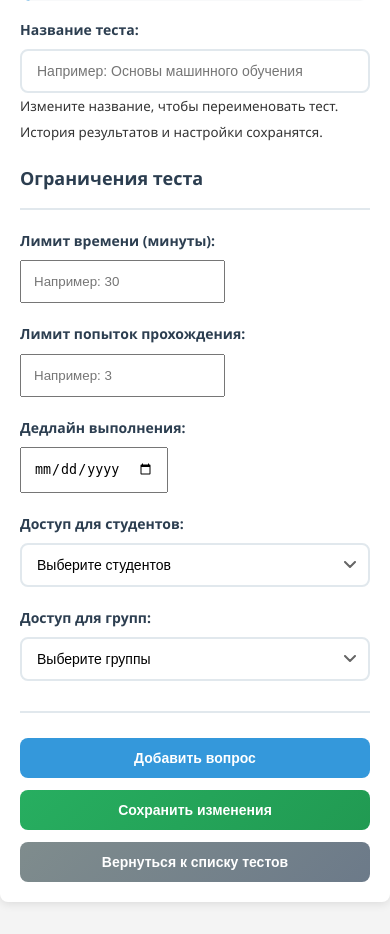
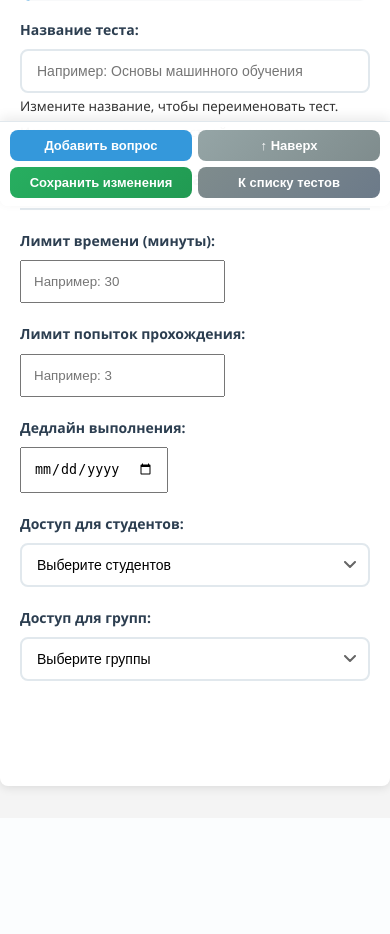
Before and after one commit to AndreyChebulaev/quiz-checker-offline, a Python web app: template templates/edit.html in a window 390 px wide. Shown: the part 638-1572 px from the top of the page. After the commit the page ends 1432 px from the top, so only its background shows below. Run offline with Jinja, Linux system fonts and the light colour scheme; the template is opened without the code that fills it, so the values that code supplies are empty.

Commit message:
Редактор: закреплённая панель сохранения и Ctrl+S
Кнопки «Сохранить», «Добавить вопрос», «Наверх» и «К списку тестов»
закреплены внизу экрана — не нужно прокручивать длинный тест до
конца. Добавлены сохранение по Ctrl+S, индикатор несохранённых
изменений, предупреждение при уходе со страницы с несохранёнными
правками, блокировка кнопки на время сохранения и прокрутка к
только что добавленному вопросу. На телефоне панель — сетка 2×2.

Co-Authored-By: Claude Opus 5.5 <noreply@anthropic.com>
Claude-Session: https://claude.ai/code/session_017DUhrFeuHztkCbrc67a1QE

```diff
--- a/templates/edit.html
+++ b/templates/edit.html
@@ -400,18 +400,59 @@
         {% endfor %}
     </div>
 
-    <div class="actions">
+    <!-- Панель действий закреплена внизу экрана: сохранить можно, не прокручивая до конца теста -->
+    <div class="actions editor-sticky-actions">
+        <span class="editor-save-status" id="save-status" aria-live="polite"></span>
         <button type="button" onclick="addQuestion()">
             Добавить вопрос
         </button>
-        <button type="submit" style="background: linear-gradient(135deg, #27ae60, #219a52);">
+        <button type="button" onclick="window.scrollTo({top: 0, behavior: 'smooth'})"
+                style="background: linear-gradient(135deg, #95a5a6, #7f8c8d);" title="К названию и настройкам теста">
+            ↑ Наверх
+        </button>
+        <button type="submit" id="save-button" style="background: linear-gradient(135deg, #27ae60, #219a52);"
+                title="Сохранить (Ctrl+S)">
             Сохранить изменения
         </button>
         <button type="button" onclick="location.href='/select'" style="background: linear-gradient(135deg, #7f8c8d, #6c7a89);">
-            Вернуться к списку тестов
+            К списку тестов
         </button>
     </div>
 </form>
+
+<style>
+    .container .actions.editor-sticky-actions {
+        position: sticky;
+        bottom: 0;
+        z-index: 50;
+        display: flex;
+        flex-wrap: wrap;
+        align-items: center;
+        justify-content: flex-end;
+        gap: 10px;
+        margin: 20px -2rem -2rem;
+        padding: 12px 2rem;
+        background: rgba(255, 255, 255, 0.97);
+        border-top: 1px solid #e1e8ed;
+        box-shadow: 0 -4px 12px rgba(0, 0, 0, 0.08);
+        border-radius: 0 0 8px 8px;
+    }
+    .container .actions.editor-sticky-actions button { margin: 0; width: auto; padding: 10px 16px; }
+    .editor-save-status { margin-right: auto; font-size: 14px; color: #7f8c8d; }
+    .editor-save-status.is-dirty { color: #e67e22; font-weight: 600; }
+    @media (max-width: 700px) {
+        .container .actions.editor-sticky-actions {
+            display: grid;
+            grid-template-columns: 1fr 1fr;
+            gap: 6px;
+            margin: 20px -20px -20px;
+            padding: 8px 10px;
+        }
+        .container .actions.editor-sticky-actions button { width: 100%; padding: 8px 6px; font-size: 13px; }
+        .editor-save-status { grid-column: 1 / -1; font-size: 12px; }
+        .editor-save-status:empty { display: none; }
+    }
+</style>
 
 <script>
 let questionCount = {{ questions | length }};
@@ -616,8 +657,56 @@ document.addEventListener('click', () => {
     });
 });
 
-document.getElementById('main-form').addEventListener('submit', function(e) {
+// --- Несохранённые изменения и Ctrl+S ---
+const mainForm = document.getElementById('main-form');
+const saveStatus = document.getElementById('save-status');
+let hasUnsavedChanges = false;
+
+function markDirty() {
+    if (hasUnsavedChanges) return;
+    hasUnsavedChanges = true;
+    saveStatus.textContent = '● Есть несохранённые изменения';
+    saveStatus.classList.add('is-dirty');
+}
+mainForm.addEventListener('input', markDirty);
+mainForm.addEventListener('change', markDirty);
+// добавление и удаление вопросов/ответов тоже изменение
+new MutationObserver(markDirty).observe(document.getElementById('questions-container'), {childList: true, subtree: true});
+
+// «Добавить вопрос» нажимается из закреплённой панели, поэтому показываем новый вопрос
+const addQuestionOriginal = addQuestion;
+addQuestion = function () {
+    addQuestionOriginal();
+    const blocks = document.querySelectorAll('#questions-container .question-block');
+    const last = blocks[blocks.length - 1];
+    if (last) {
+        last.scrollIntoView({behavior: 'smooth', block: 'center'});
+        const input = last.querySelector('input[name="questions"]');
+        if (input) input.focus({preventScroll: true});
+    }
+};
+
+// Ctrl+S (Cmd+S на Mac) — сохранить, где бы ни находился курсор
+document.addEventListener('keydown', (e) => {
+    if ((e.ctrlKey || e.metaKey) && (e.key === 's' || e.key === 'ы' || e.code === 'KeyS')) {
+        e.preventDefault();
+        mainForm.requestSubmit();
+    }
+});
+
+// Предупреждение при уходе со страницы с несохранёнными правками
+window.addEventListener('beforeunload', (e) => {
+    if (hasUnsavedChanges) {
+        e.preventDefault();
+        e.returnValue = '';
+    }
+});
+
+mainForm.addEventListener('submit', function(e) {
     e.preventDefault();
+    const saveButton = document.getElementById('save-button');
+    saveButton.disabled = true;
+    saveStatus.textContent = 'Сохранение…';
 
     const questionBlocks = document.querySelectorAll('.question-block');
 
@@ -653,13 +742,18 @@ document.getElementById('main-form').addEventListener('submit', function(e) {
     .then(response => response.json())
     .then(data => {
         if (data.success) {
+            hasUnsavedChanges = false;
             alert(data.message);
             window.location.href = '/select';
         } else {
+            saveButton.disabled = false;
+            saveStatus.textContent = hasUnsavedChanges ? '● Есть несохранённые изменения' : '';
             alert('Ошибка: ' + data.error);
         }
     })
     .catch(error => {
+        saveButton.disabled = false;
+        saveStatus.textContent = hasUnsavedChanges ? '● Есть несохранённые изменения' : '';
         alert('Ошибка при сохранении: ' + error.message);
     });
 });
```
Also changed, not shown: 2 other files.
